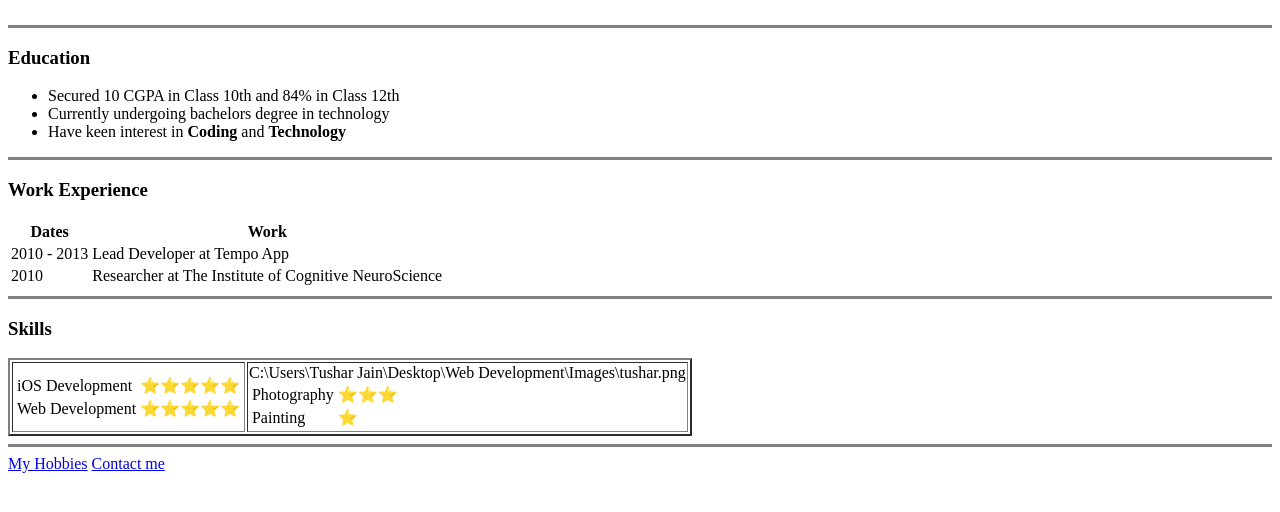
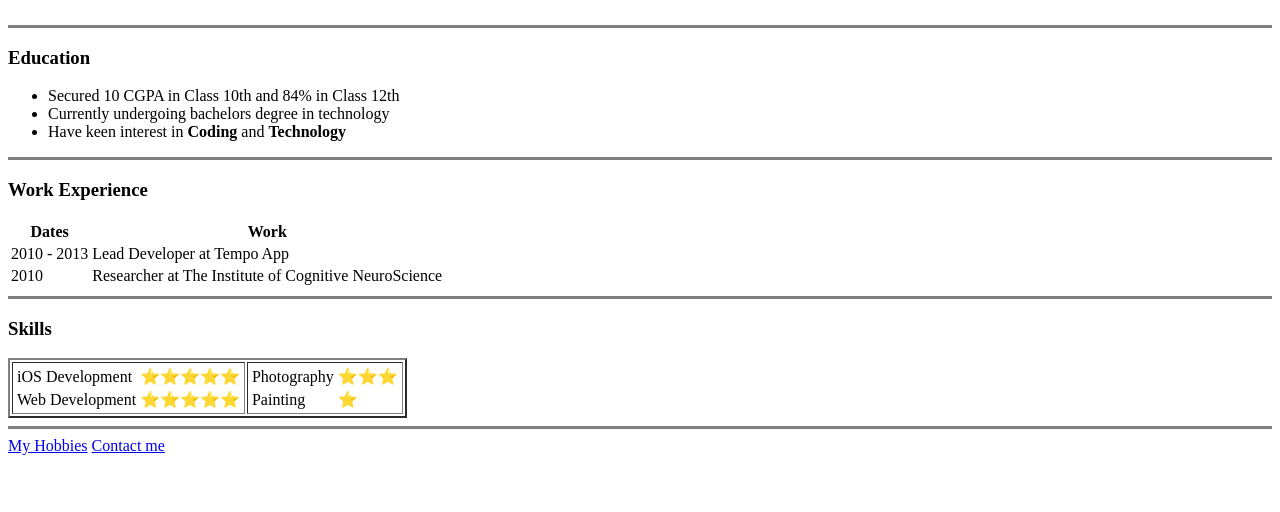
Before and after one commit to tushartrails/cv, a plain HTML site: page index.html in a window 1280 px wide. Shown: the part 192-704 px from the top of the page. Drawn offline with Linux system fonts and the light colour scheme.

Commit message:
Update index.html

```diff
--- a/index.html
+++ b/index.html
@@ -63,7 +63,7 @@
       </tr>
     </table>
   </td>
-  <td>C:\Users\Tushar Jain\Desktop\Web Development\Images\tushar.png
+  <td>
     <table>
       <tr>
         <td>Photography</td>
```
